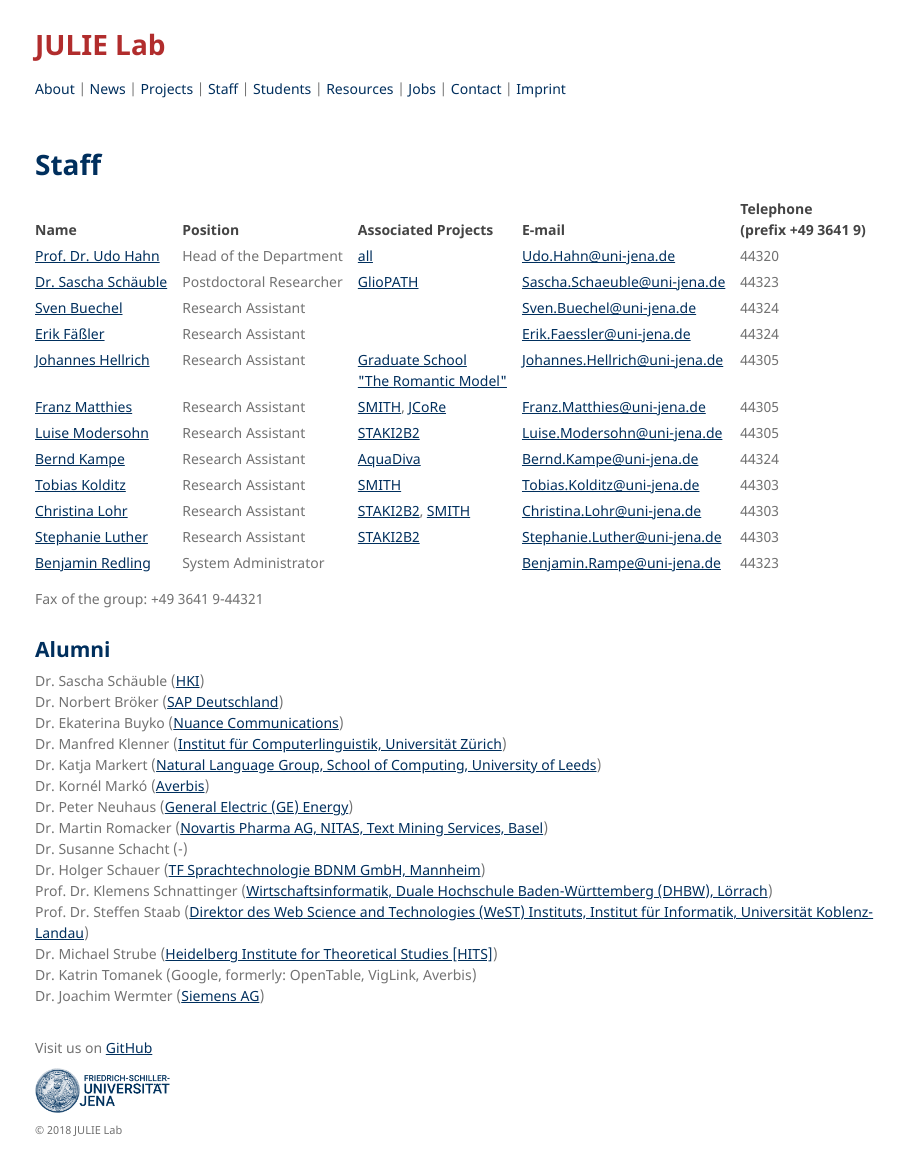
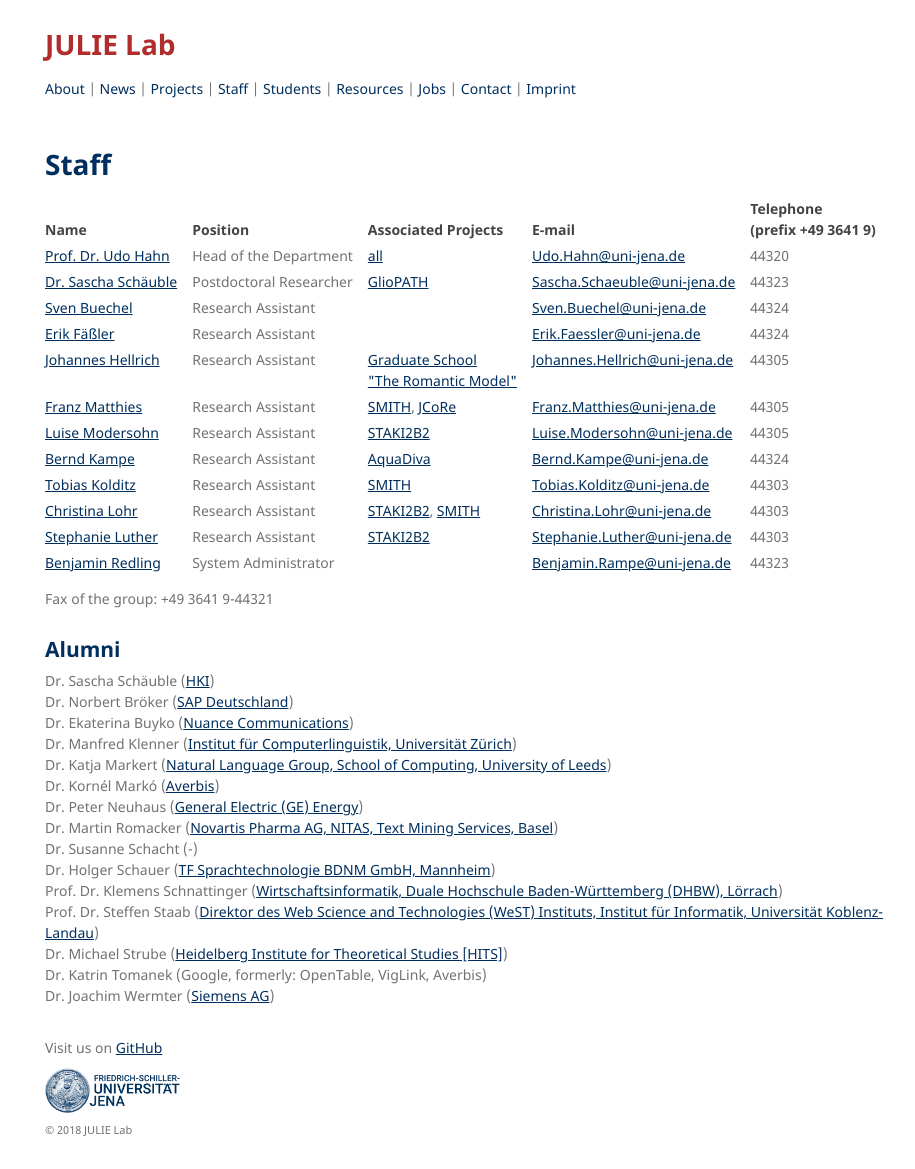
Before and after one commit to JULIELab/JULIELab.github.io, a Jekyll site: the page built from staff.md, in a window 1280 px wide and 1169 px high. Shown: the whole window, without its empty margins (175-1090 px from the left). Built offline with Jekyll 4.4.1, drawn with Linux system fonts in a browser that asks for light colours; our own code applies the rules of GitHub Pages for plain Markdown files.

Commit message:
Update staff_tab.html

```diff
--- a/_layouts/staff_tab.html
+++ b/_layouts/staff_tab.html
@@ -12,7 +12,7 @@
     <![endif]-->
   <style>
   body {
-    margin: 0;
+    margin: 0 0 0 20px;
   }
   * {
     box-sizing: border-box;
```
